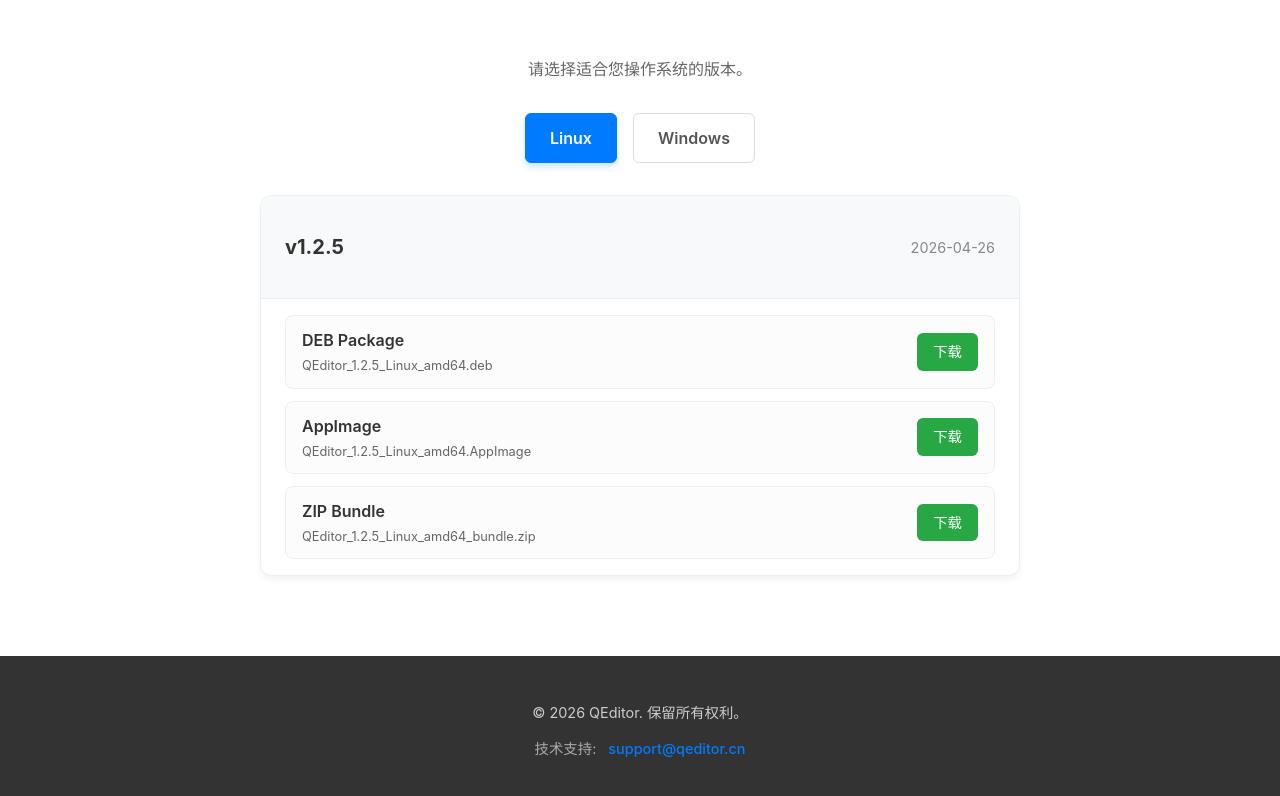
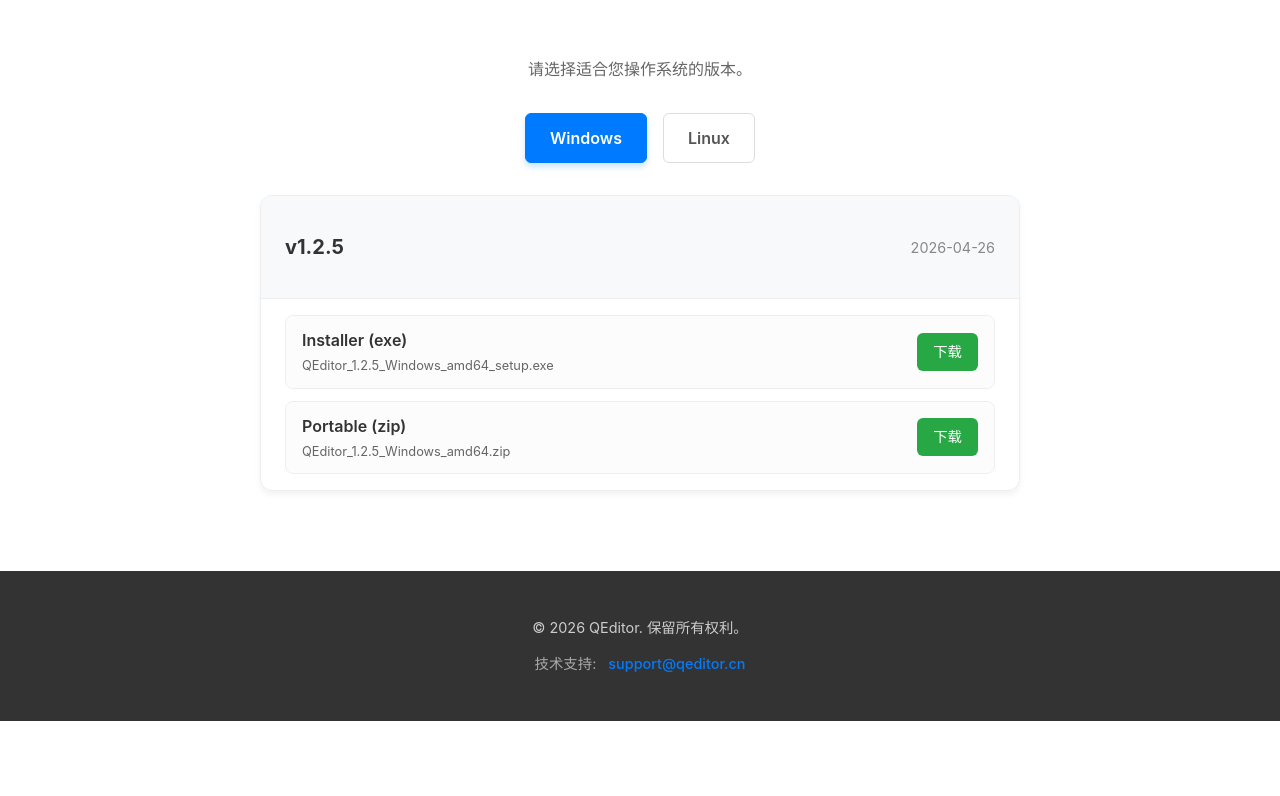
Before and after one commit to zqhcoding/cf_qeditor, a React (Vite) app: page / in a window 1280 px wide. Shown: the part 2247-3043 px from the top of the page. After the commit the page ends 2968 px from the top, so only its background shows below. Built offline with nearby package versions, Linux system fonts and the light colour scheme.

Commit message:
refactor: switch default OS to Windows and swap tab order

```diff
--- a/src/components/Download.jsx
+++ b/src/components/Download.jsx
@@ -3,7 +3,7 @@ import { downloads, getLatestVersionKey } from '../data';
 import './Download.css';
 
 const Download = ({ content, lang }) => {
-  const [activeOS, setActiveOS] = useState('linux');
+  const [activeOS, setActiveOS] = useState('windows');
   const release = downloads[getLatestVersionKey()];
 
   return (
@@ -14,16 +14,16 @@ const Download = ({ content, lang }) => {
 
         <div className="os-tabs">
           <button
+            className={`tab-btn ${activeOS === 'windows' ? 'active' : ''}`}
+            onClick={() => setActiveOS('windows')}
+          >
+            Windows
+          </button>
+          <button
             className={`tab-btn ${activeOS === 'linux' ? 'active' : ''}`}
             onClick={() => setActiveOS('linux')}
           >
             Linux
-          </button>
-          <button
-            className={`tab-btn ${activeOS === 'windows' ? 'active' : ''}`}
-            onClick={() => setActiveOS('windows')}
-          >
-            Windows
           </button>
         </div>
 
```
